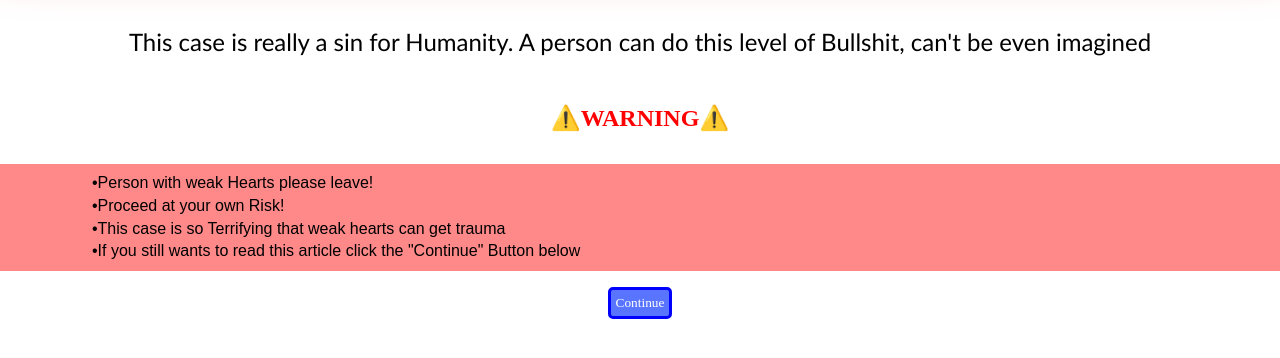
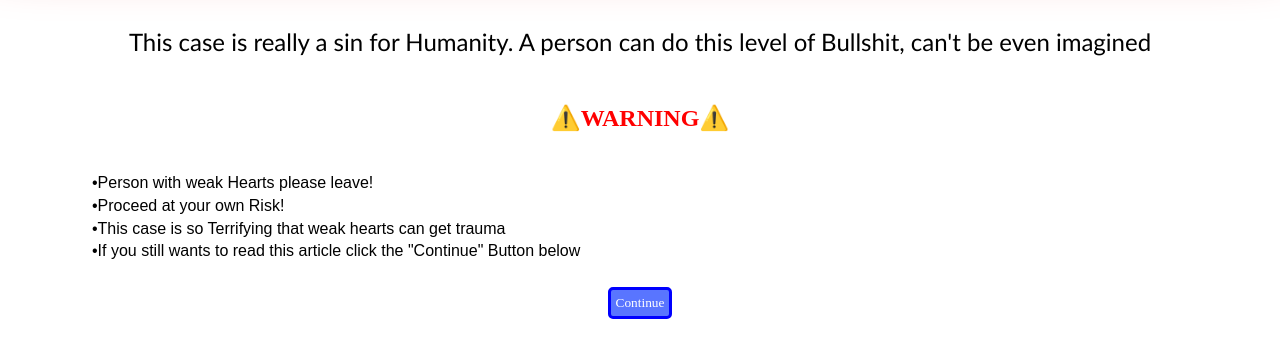
Before and after one commit to ankitpal1855/Horrifying-Case-of-Baleswar-Odisha, a plain HTML site: page index.html in a window 1280 px wide. Shown: the part 164-522 px from the top of the page. Drawn offline with Linux system fonts and the light colour scheme; a web font is replaced by a local one.

Commit message:
Update index.html

```diff
--- a/index.html
+++ b/index.html
@@ -76,7 +76,6 @@
             color: red;
         }
         .warnpara{
-            background: #ff010176;
             padding-left: 7vw;
             padding-right: 7vw;
             display: flex;
```
